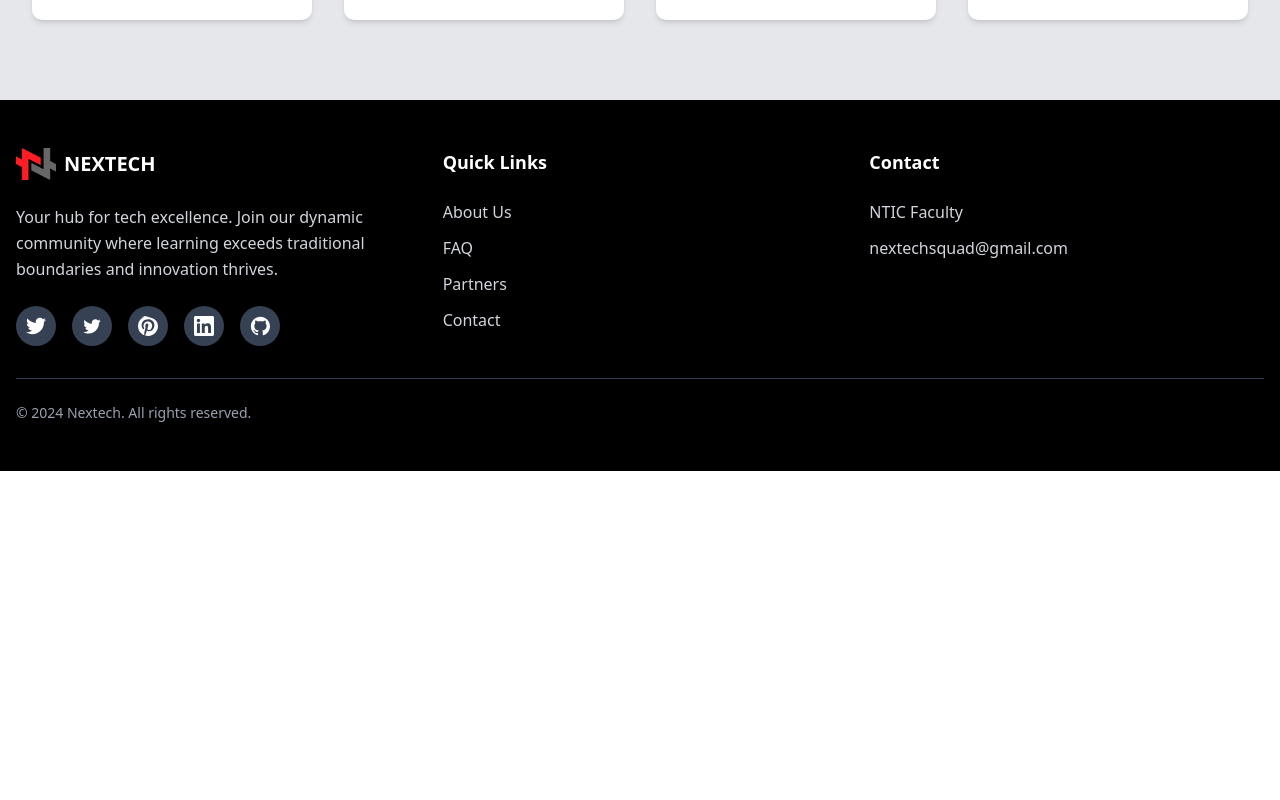
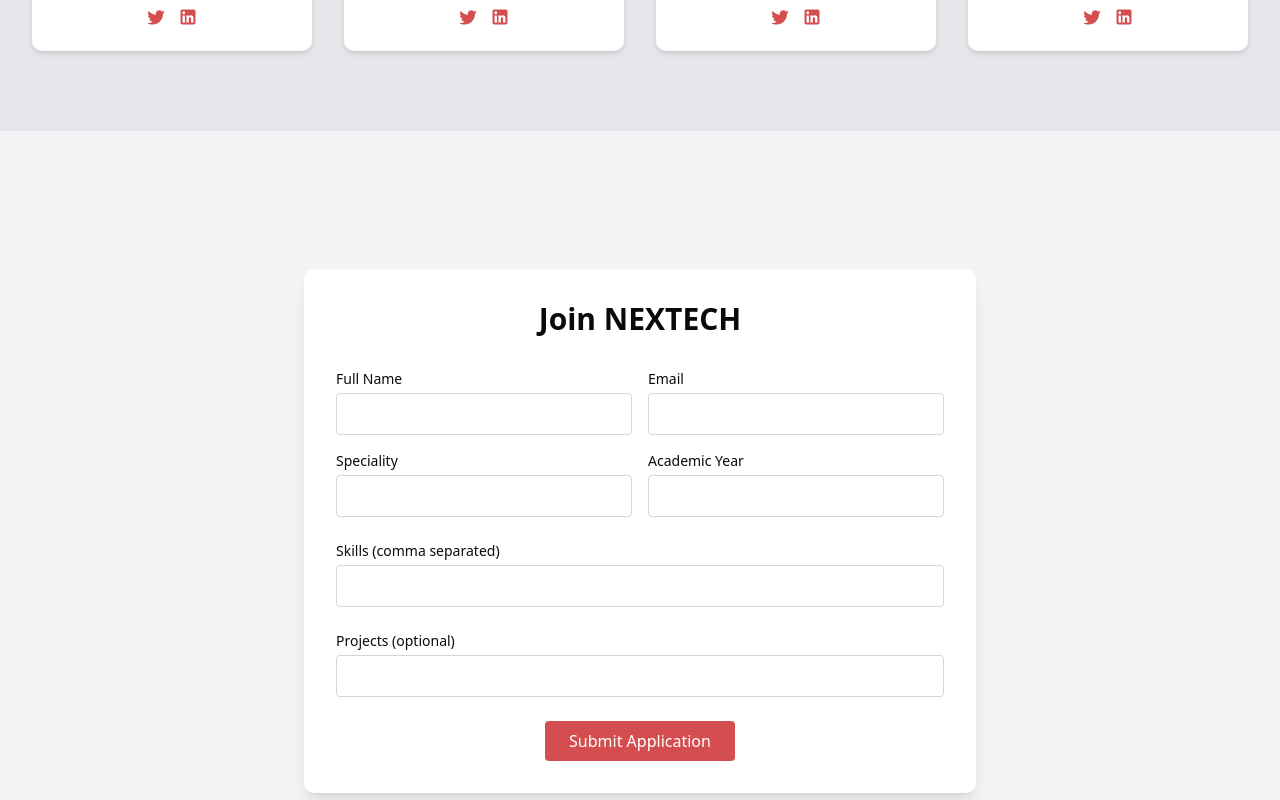
Before and after one commit to Ayoubslh/Nextech, a React (Vite) app in the folder Nextech/: page /members in a window 1280 px wide. Shown: the part 880-1680 px from the top of the page. Before the commit the page ends 1351 px from the top, so only its background shows below. Built offline with nearby package versions, Linux system fonts and the light colour scheme.

Commit message:
added member form

```diff
--- a/Nextech/src/components/pages/members.jsx
+++ b/Nextech/src/components/pages/members.jsx
@@ -1,14 +1,15 @@
+import ApplicationForm from "../ui/applicationForm";
+
 export default function Members() {
     return (
         <div className="bg-gray-200 min-h-screen font-inter pt-20">
             <div className="container mx-auto px-4 md:px-6 lg:px-8">
                 <div className="text-center py-20">
-          <h1 className="text-4xl md:text-5xl lg:text-6xl font-bold text-[#313131] mb-6">
-            Our Members
-          </h1>
-          <p className="text-lg md:text-xl text-gray-600 max-w-2xl mx-auto">
-            Meet the talented individuals who make up the NEXTECH community.
-            Our diverse team brings together expertise from various tech domains.
+                   <h2 className="text-3xl md:text-4xl lg:text-6xl font-semibold text-center mb-8 md:mb-12">
+                        Meet Our <span className="bg-gradient-to-r to-[#D44E50] from-[#544142] bg-clip-text text-transparent">Squad</span>
+                    </h2>
+                   <p className="mb-6 text-lg md:text-xl lg:text-2xl leading-relaxed px-4">
+                       Talented individuals driving innovation and excellence
                     </p>
                 </div>
 
@@ -26,12 +27,12 @@
                             <div className="flex justify-center space-x-3">
                                 <button className="text-[#D44E50] hover:text-[#b03d3f] transition-colors">
                                     <svg className="w-5 h-5" fill="currentColor" viewBox="0 0 24 24">
-                    <path d="M22.46,6C21.69,6.35 20.86,6.58 20,6.69C20.88,6.16 21.56,5.32 21.88,4.31C21.05,4.81 20.13,5.16 19.16,5.36C18.37,4.5 17.26,4 16,4C13.65,4 11.73,5.92 11.73,8.29C11.73,8.63 11.77,8.96 11.84,9.27C8.28,9.09 5.11,7.38 3,4.79C2.63,5.42 2.42,6.16 2.42,6.94C2.42,8.43 3.17,9.75 4.33,10.5C3.62,10.5 2.96,10.3 2.38,10C2.38,10 2.38,10 2.38,10.03C2.38,12.11 3.86,13.85 5.82,14.24C5.46,14.34 5.08,14.39 4.69,14.39C4.42,14.39 4.15,14.36 3.89,14.31C4.43,16 6,17.26 7.89,17.29C6.43,18.45 4.58,19.13 2.56,19.13C2.22,19.13 1.88,19.11 1.54,19.07C3.44,20.29 5.7,21 8.12,21C16,21 20.33,14.46 20.33,8.79C20.33,8.6 20.33,8.42 20.32,8.23C21.16,7.63 21.88,6.87 22.46,6Z"/>
+                                        <path d="M22.46,6C21.69,6.35 20.86,6.58 20,6.69C20.88,6.16 21.56,5.32 21.88,4.31C21.05,4.81 20.13,5.16 19.16,5.36C18.37,4.5 17.26,4 16,4C13.65,4 11.73,5.92 11.73,8.29C11.73,8.63 11.77,8.96 11.84,9.27C8.28,9.09 5.11,7.38 3,4.79C2.63,5.42 2.42,6.16 2.42,6.94C2.42,8.43 3.17,9.75 4.33,10.5C3.62,10.5 2.96,10.3 2.38,10C2.38,10 2.38,10 2.38,10.03C2.38,12.11 3.86,13.85 5.82,14.24C5.46,14.34 5.08,14.39 4.69,14.39C4.42,14.39 4.15,14.36 3.89,14.31C4.43,16 6,17.26 7.89,17.29C6.43,18.45 4.58,19.13 2.56,19.13C2.22,19.13 1.88,19.11 1.54,19.07C3.44,20.29 5.7,21 8.12,21C16,21 20.33,14.46 20.33,8.79C20.33,8.6 20.33,8.42 20.32,8.23C21.16,7.63 21.88,6.87 22.46,6Z" />
                                     </svg>
                                 </button>
                                 <button className="text-[#D44E50] hover:text-[#b03d3f] transition-colors">
                                     <svg className="w-5 h-5" fill="currentColor" viewBox="0 0 24 24">
-                    <path d="M19,3A2,2 0 0,1 21,5V19A2,2 0 0,1 19,21H5A2,2 0 0,1 3,19V5A2,2 0 0,1 5,3H19M18.5,18.5V13.2A3.26,3.26 0 0,0 15.24,9.94C14.39,9.94 13.4,10.46 12.92,11.24V10.13H10.13V18.5H12.92V13.57C12.92,12.8 13.54,12.17 14.31,12.17A1.4,1.4 0 0,1 15.71,13.57V18.5H18.5M6.88,8.56A1.68,1.68 0 0,0 8.56,6.88C8.56,5.95 7.81,5.19 6.88,5.19A1.69,1.69 0 0,0 5.19,6.88C5.19,7.81 5.95,8.56 6.88,8.56M8.27,18.5V10.13H5.5V18.5H8.27Z"/>
+                                        <path d="M19,3A2,2 0 0,1 21,5V19A2,2 0 0,1 19,21H5A2,2 0 0,1 3,19V5A2,2 0 0,1 5,3H19M18.5,18.5V13.2A3.26,3.26 0 0,0 15.24,9.94C14.39,9.94 13.4,10.46 12.92,11.24V10.13H10.13V18.5H12.92V13.57C12.92,12.8 13.54,12.17 14.31,12.17A1.4,1.4 0 0,1 15.71,13.57V18.5H18.5M6.88,8.56A1.68,1.68 0 0,0 8.56,6.88C8.56,5.95 7.81,5.19 6.88,5.19A1.69,1.69 0 0,0 5.19,6.88C5.19,7.81 5.95,8.56 6.88,8.56M8.27,18.5V10.13H5.5V18.5H8.27Z" />
                                     </svg>
                                 </button>
                             </div>
@@ -39,6 +40,7 @@
                     ))}
                 </div>
             </div>
+            <ApplicationForm />
         </div>
     );
 }
--- /dev/null
+++ b/Nextech/src/components/ui/applicationForm.jsx
@@ -0,0 +1,153 @@
+
+
+//link it with sheets
+//have full name , email , speciality and academic year in the same line , skills , and project is optional
+import React, { useState } from 'react';
+
+export default function ApplicationForm() {
+    const [formData, setFormData] = useState({
+        fullName: '',
+        email: '',
+        speciality: '',
+        academicYear: '',
+        skills: '',
+        projects: ''
+    });
+    const [submissionStatus, setSubmissionStatus] = useState(null); // null, 'success', 'error'
+
+    const handleChange = (e) => {
+        const { name, value } = e.target;
+        setFormData(prevData => ({
+            ...prevData,
+            [name]: value
+        }));
+    };
+    const handleSubmit = async (e) => {
+        e.preventDefault();
+        try {
+            const response = await fetch('https://script.google.com/macros/s/AKfycbzn9vzRjFkts5h0A3ycJzlvNg_xKpvK5HPcdX7Jre7kpxw9WoP9xqRx3OHHlNSvRbH5/exec', {
+                method: 'POST',
+                headers: {
+                    'Content-Type': 'application/json'
+                },
+                body: JSON.stringify(formData)
+            });
+            if (response.ok) {
+                setSubmissionStatus('success');
+                setFormData({
+                    fullName: '',
+                    email: '',
+                    speciality: '',
+                    academicYear: '',
+                    skills: '',
+                    projects: ''
+                });
+            }
+            else {
+                setSubmissionStatus('error');
+            }
+        } catch (error) {
+            setSubmissionStatus('error');
+        }
+    };
+
+    return (
+        <div className="bg-gray-100 min-h-screen flex items-center justify-center py-10">
+            <div className="bg-white p-8 rounded-lg shadow-lg w-full max-w-2xl">
+                <h2 className="text-3xl font-semibold text-center mb-8">Join NEXTECH</h2>
+                {submissionStatus === 'success' && (
+                    <div className="bg-green-100 text-green-800 p-4 rounded mb-6 text-center">
+                        Application submitted successfully!
+                    </div>
+                )}
+                {submissionStatus === 'error' && (
+                    <div className="bg-red-100 text-red-800 p-4 rounded mb-6 text-center">
+                        There was an error submitting your application. Please try again.
+                    </div>
+                )}
+                <form onSubmit={handleSubmit} className="space-y-6">
+                    <div className="grid grid-cols-1 md:grid-cols-2 gap-4">
+                        <div>
+                            <label className="block text-sm font-medium mb-1" htmlFor="fullName">Full Name</label>
+                            <input
+                                type="text"
+                                id="fullName"
+                                name="fullName"
+                                value={formData.fullName}
+                                onChange={handleChange}
+                                required
+                                className="w-full border border-gray-300 p-2 rounded focus:outline-none focus:ring-2 focus:ring-[#D44E50]"
+                            />
+                        </div>
+                        <div>
+                            <label className="block text-sm font-medium mb-1" htmlFor="email">Email</label>
+                            <input
+                                type="email"
+                                id="email"
+                                name="email"
+                                value={formData.email}
+                                onChange={handleChange}
+                                required
+                                className="w-full border border-gray-300 p-2 rounded focus:outline-none focus:ring-2 focus:ring-[#D44E50]"
+                            />
+                        </div>
+                        <div>
+                            <label className="block text-sm font-medium mb-1" htmlFor="speciality">Speciality</label>
+                            <input
+                                type="text"
+                                id="speciality"
+                                name="speciality"
+                                value={formData.speciality}
+                                onChange={handleChange}
+                                required
+                                className="w-full border border-gray-300 p-2 rounded focus:outline-none focus:ring-2 focus:ring-[#D44E50]"
+                            />
+                        </div>
+                        <div>
+                            <label className="block text-sm font-medium mb-1" htmlFor="academicYear">Academic Year</label>
+                            <input
+                                type="text"
+                                id="academicYear"
+                                name="academicYear"
+                                value={formData.academicYear}
+                                onChange={handleChange}
+                                required
+                                className="w-full border border-gray-300 p-2 rounded focus:outline-none focus:ring-2 focus:ring-[#D44E50]"
+                            />
+                        </div>
+                    </div>
+                    <div>
+                        <label className="block text-sm font-medium mb-1" htmlFor="skills">Skills (comma separated)</label>
+                        <input
+                            type="text"
+                            id="skills"
+                            name="skills"
+                            value={formData.skills}
+                            onChange={handleChange}
+                            className="w-full border border-gray-300 p-2 rounded focus:outline-none focus:ring-2 focus:ring-[#D44E50]"
+                        />
+                    </div>
+                    <div>
+                        <label className="block text-sm font-medium mb-1" htmlFor="projects">Projects (optional)</label>
+                        <input
+                            type="text"
+                            id="projects"
+                            name="projects"
+                            value={formData.projects}
+                            onChange={handleChange}
+                            className="w-full border border-gray-300 p-2 rounded focus:outline-none focus:ring-2 focus:ring-[#D44E50]"
+                        />
+                    </div>
+                    <div className="text-center">
+                        <button
+                            type="submit"
+                            className="bg-[#D44E50] text-white px-6 py-2 rounded hover:bg-[#b03d3f] transition-colors"
+                        >
+                            Submit Application
+                        </button>
+                    </div>
+                </form>
+            </div>
+        </div>
+    );
+}
```
Lines whose indentation alone changed are shown as unchanged.
